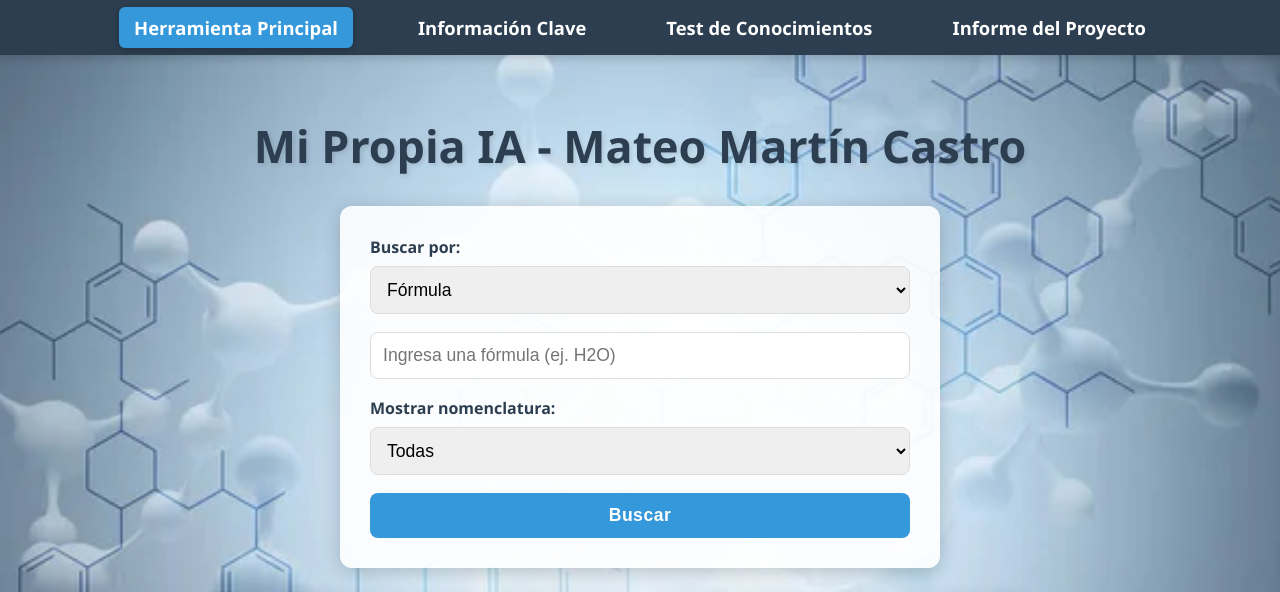
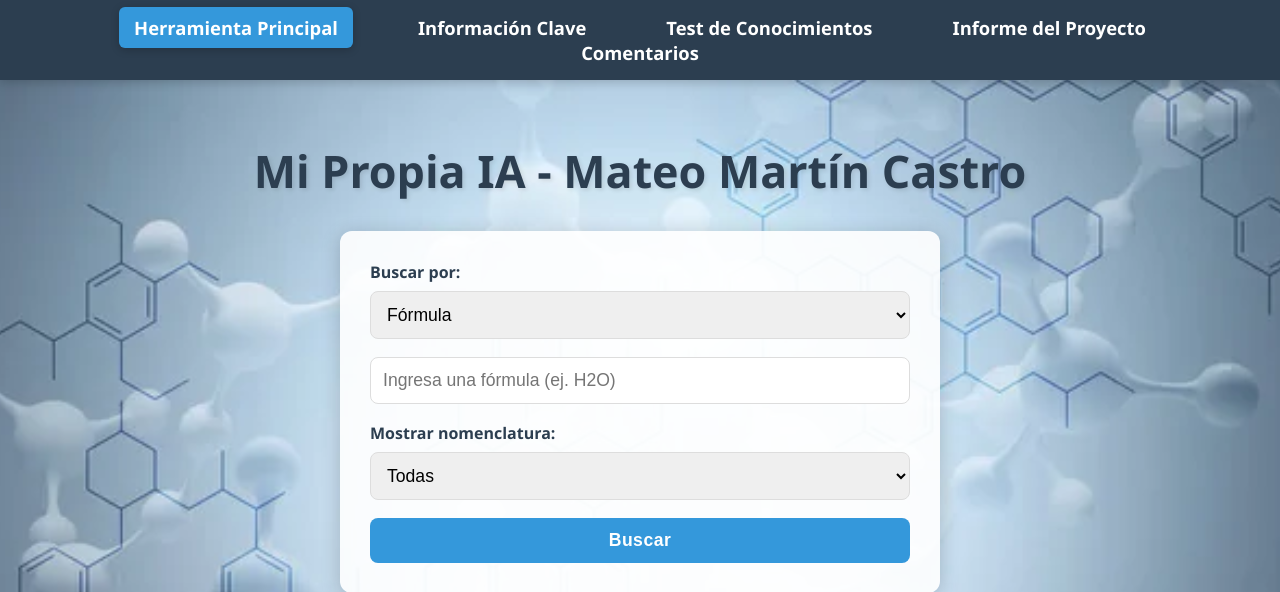
Before and after one commit to mmartinmmc/Proyecto-Personal, a Flask app: page / in a window 1280 px wide. Shown: the top 592 px of the page. Run offline with Flask 3, Linux system fonts and the light colour scheme.

Commit message:
Update index.html

```diff
--- a/templates/index.html
+++ b/templates/index.html
@@ -32,7 +32,10 @@
                     }
                 } else if (currentPath === '/informe_proyecto' && link.getAttribute('href') === '/informe_proyecto') {
                     link.classList.add('active');
-                } else if (link.getAttribute('href') === currentPath) {
+                } else if (currentPath === '/comentarios' && link.getAttribute('href') === '/comentarios') {
+                    link.classList.add('active');
+                }
+                else if (link.getAttribute('href') === currentPath) {
                     link.classList.add('active');
                 }
             });
@@ -46,6 +49,7 @@
             <div class="navbar-item"><a href="/informacion">Información Clave</a></div>
             <div class="navbar-item"><a href="/test">Test de Conocimientos</a></div>
             <div class="navbar-item"><a href="/informe_proyecto">Informe del Proyecto</a></div>
+            <div class="navbar-item"><a href="/comentarios">Comentarios</a></div>{# Nuevo enlace #}
         </div>
     </nav>
 
```
